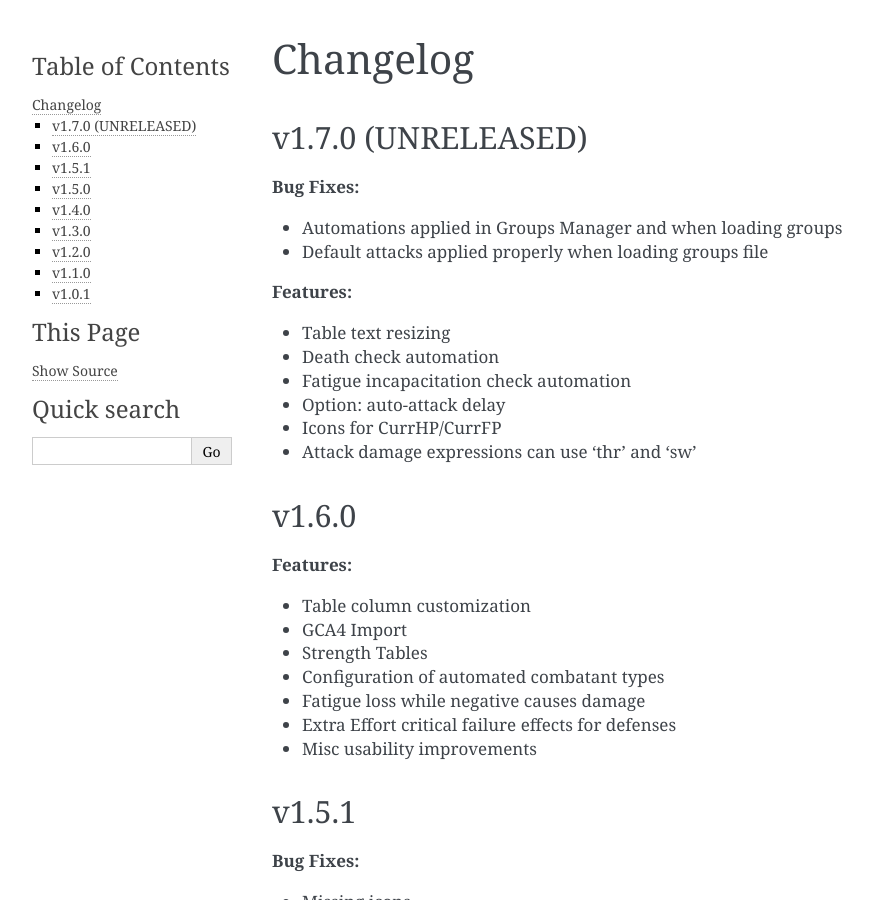
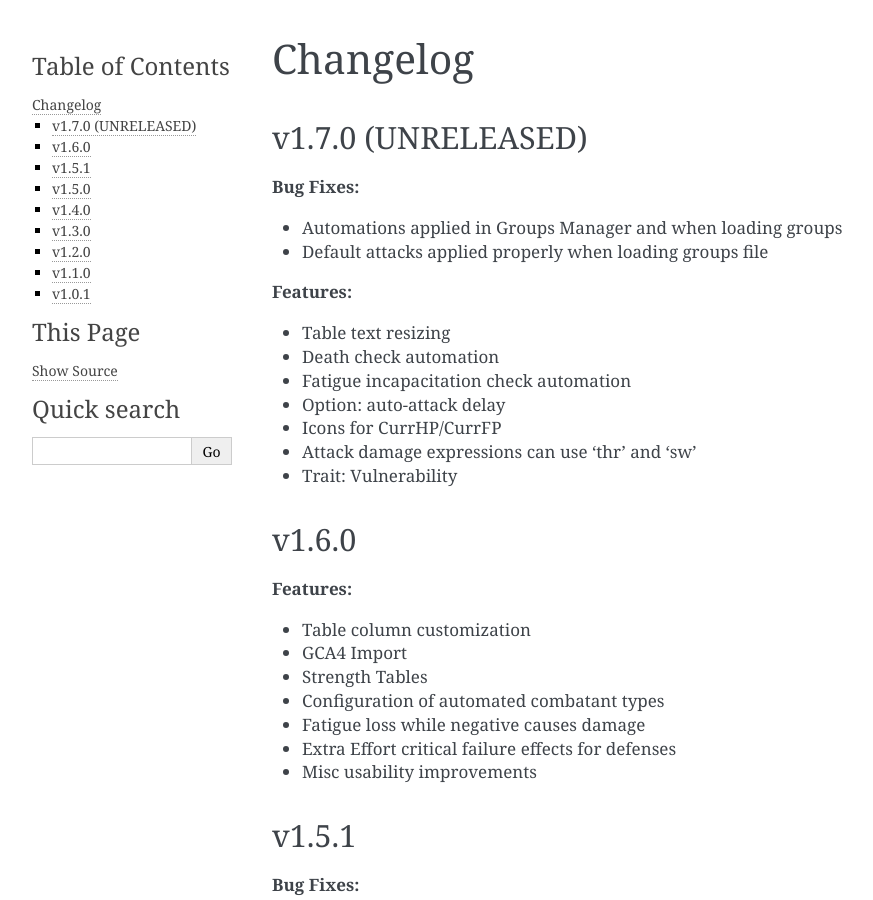
Before and after one commit to gtalus/GURPSInitTool, a Sphinx documentation site: the page built from docs/changelog.rst, in a window 1280 px wide and 900 px high. Shown: the whole window, without its empty margins (148-1021 px from the left). Built offline with Sphinx 7.4.7, drawn with Linux system fonts in a browser that asks for light colours; pages that are not in the unit, such as notebooks, are missing from menus.

Commit message:
changelog: vulnerability

```diff
--- a/docs/changelog.rst
+++ b/docs/changelog.rst
@@ -17,6 +17,7 @@ v1.7.0 (UNRELEASED)
 - Option: auto-attack delay
 - Icons for CurrHP/CurrFP
 - Attack damage expressions can use 'thr' and 'sw'
+- Trait: Vulnerability
 
 v1.6.0
 ------
```
